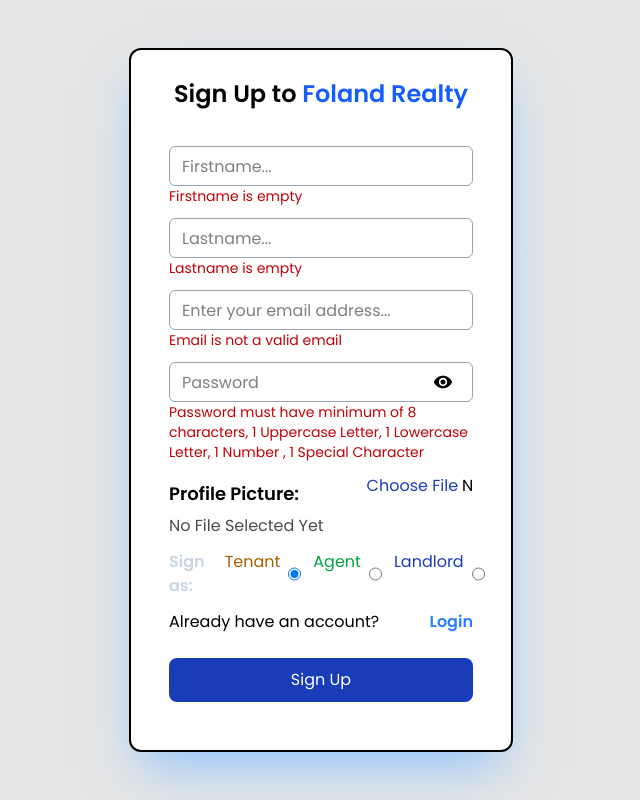
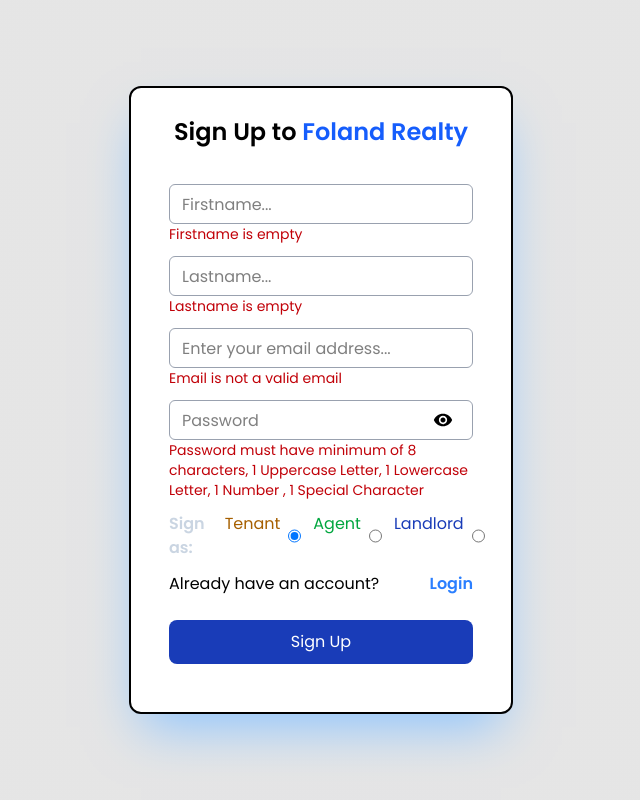
Before and after one commit to Sharkolly/foland-realty, a React (Vite) app: page /signup in a window 1280 px wide. Shown: the whole page, without its empty margins (319-959 px from the left). Built offline with nearby package versions, Linux system fonts and the light colour scheme.

Commit message:
removed profile picture

```diff
--- a/src/Auth/Layout.tsx
+++ b/src/Auth/Layout.tsx
@@ -1,5 +1,3 @@
-// import { Outlet } from 'react-router-dom';
-
 type ChildrenProp =  {
   children: React.ReactNode
 }
--- a/src/Auth/Signup.tsx
+++ b/src/Auth/Signup.tsx
@@ -7,7 +7,7 @@
 import { useContextStore } from "../Store/Context";
 
 const Signup = () => {
-  const { email, setEmail, password, setPassword, profilePic, setProfilePic } =
+  const { email, setEmail, password, setPassword  } =
     useContextStore();
   const [showPassword, setShowPassword] = useState(false);
   const [role, setRole] = useState("Tenant");
@@ -39,9 +39,9 @@
     setPassword(e.target.value);
   };
 
-  const acceptProfilePicture = (e: React.ChangeEvent<HTMLInputElement>) => {
-    if (e.target.files) setProfilePic(e.target.files[0]);
-  };
+  // const acceptProfilePicture = (e: React.ChangeEvent<HTMLInputElement>) => {
+  //   if (e.target.files) setProfilePic(e.target.files[0]);
+  // };
 
   const formSubmit = async (e: React.FormEvent<HTMLFormElement>) => {
     e.preventDefault();
@@ -51,9 +51,9 @@
     formData.append("email", email);
     formData.append("role", role);
     formData.append("password", password);
-    formData.append("profilePic", profilePic as Blob);
+    // formData.append("profilePic", profilePic as Blob);
 
-    if (!firstName || !lastName || !password || !profilePic || !email)
+    if (!firstName || !lastName || !password  || !email)
       setFormError("Complete the form");
 
     try {
@@ -157,7 +157,7 @@
               : ""}
           </p>
         </div>
-        <div>
+        {/* <div>
           <div className="flex w-full items-center items-center justify-between">
             <label htmlFor="Profile Picture" className="text-lg font-bold">
               Profile Picture:
@@ -172,7 +172,7 @@
           <p className="opacity-[.7]">
             {profilePic ? profilePic.name : "No File Selected Yet"}{" "}
           </p>
-        </div>
+        </div> */}
         <div className="flex gap-5 max-md:gap-3 text-slate-300 justify-between">
           <span className="font-bold">Sign as: </span>
           <div className="flex gap-3">
```
